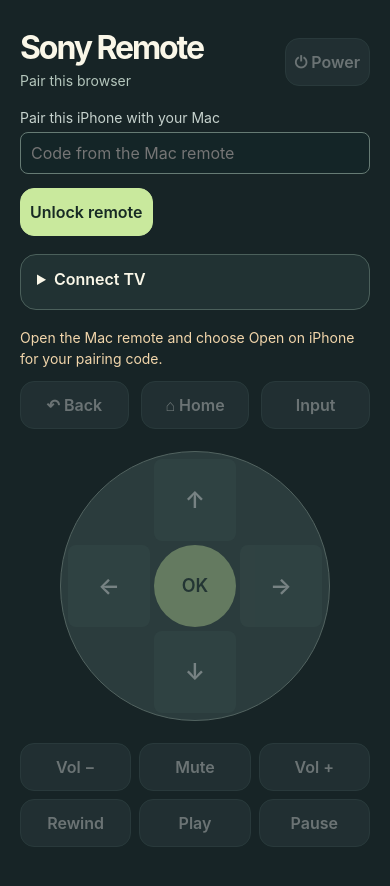
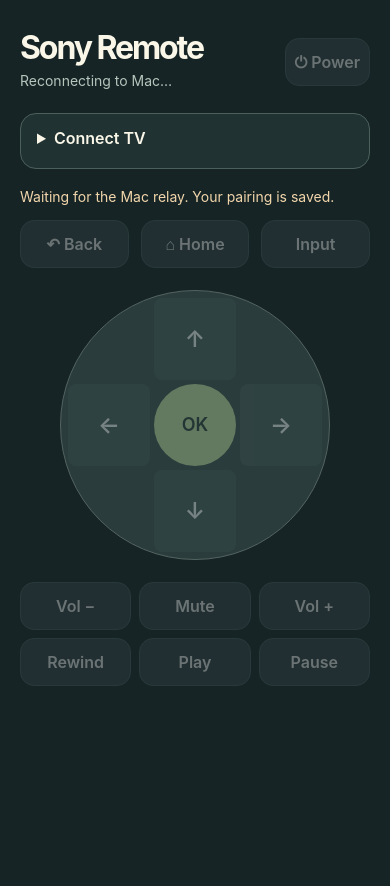
Before and after one commit to faheemdehalvi/sony-wifi-remote, a plain HTML site: page index.html in a window 390 px wide. After the commit the page ends 844 px from the top, so only its background shows below. Drawn offline with Linux system fonts and the light colour scheme; no server answers.

Commit message:
Recover relay connection without prompting paired phones for a code

```diff
--- a/index.html
+++ b/index.html
@@ -14,7 +14,7 @@
 const $=id=>document.getElementById(id), buttons=[...document.querySelectorAll('[data-keys]')];
 if(location.hash.length>1){localStorage.setItem('sonyRemote',location.hash.slice(1));history.replaceState(null,'',location.pathname)}
 async function bridge(){if(location.hostname!=='faheemdehalvi.github.io')return '';const r=await fetch('./bridge.json?t='+Math.floor(Date.now()/15000),{cache:'no-store'});if(!r.ok)throw Error('Mac relay address is unavailable.');return (await r.json()).url}
-async function api(path,data={}){const base=await bridge();const res=await fetch(base+'/api/'+path,{method:'POST',headers:{'Content-Type':'application/json',Authorization:'Bearer '+(localStorage.getItem('sonyRemote')||'')},body:JSON.stringify(data)});const result=await res.json();if(!res.ok)throw Error(result.error||'Request failed');return result}
+async function api(path,data={}){const base=await bridge();const res=await fetch(base+'/api/'+path,{method:'POST',headers:{'Content-Type':'application/json',Authorization:'Bearer '+(localStorage.getItem('sonyRemote')||'')},body:JSON.stringify(data)});const result=await res.json();if(!res.ok){const e=Error(result.error||'Request failed');e.status=res.status;throw e}return result}
 const report=m=>$('feedback').textContent=m;
 function render(state){$('status').textContent=state.ip?'Paired · '+state.ip:'Waiting for TV';$('setup').open=!state.ip;if(state.ip)$('ip').value=state.ip;
 for(const b of buttons){b.dataset.command=b.dataset.keys.split('|').find(k=>state.buttons.includes(k))||'';b.disabled=!b.dataset.command}
@@ -26,5 +26,19 @@ $('find').onclick=async()=>{$('find').disabled=true;report('Looking for Sony TVs
 document.addEventListener('keydown',e=>{if(e.altKey||e.ctrlKey||e.metaKey||e.shiftKey||e.target.closest('input,select,button,summary,form'))return;const key={ArrowUp:'Up',ArrowDown:'Down',ArrowLeft:'Left',ArrowRight:'Right',Enter:'Confirm',Escape:'Return'}[e.key];if(!key)return;const b=buttons.find(x=>x.dataset.keys.split('|').includes(key));if(b&&!b.disabled){e.preventDefault();b.click()}});
 $('unlock').onsubmit=async e=>{e.preventDefault();try{const r=await api('unlock',{code:$('code').value});localStorage.setItem('sonyRemote',r.key);render(await api('state'));report('Phone paired.')}catch(e){report(e.message)}};
 if(location.hostname==='127.0.0.1'||location.hostname==='localhost')setInterval(async()=>{try{$('phoneCode').textContent=(await api('state')).phoneCode}catch{}},30000);
-api('state').then(render).catch(e=>{$('status').textContent='Pair this browser';$('unlock').hidden=false;report('Open the Mac remote and choose Open on iPhone for your pairing code.')});
+let retryTimer;
+async function refreshRemote(){
+ clearTimeout(retryTimer);
+ try{render(await api('state'));report('')}
+ catch(e){
+   const needsCode=e.status===403;
+   $('unlock').hidden=!needsCode;
+   $('status').textContent=needsCode?'Pair this browser':'Reconnecting to Mac…';
+   report(needsCode?'Open the Mac remote and choose Open on iPhone for your pairing code.':'Waiting for the Mac relay. Your pairing is saved.');
+   if(!needsCode)retryTimer=setTimeout(refreshRemote,4000);
+ }
+}
+window.addEventListener('online',refreshRemote);
+document.addEventListener('visibilitychange',()=>{if(!document.hidden)refreshRemote()});
+refreshRemote();
 </script></body></html>
```
